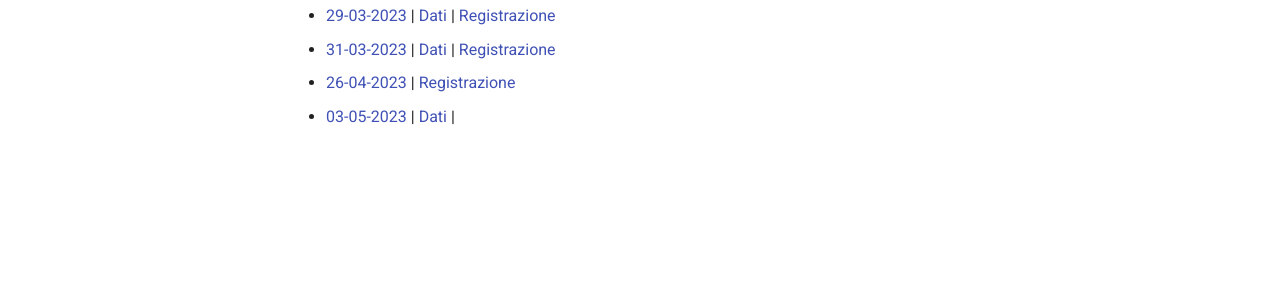
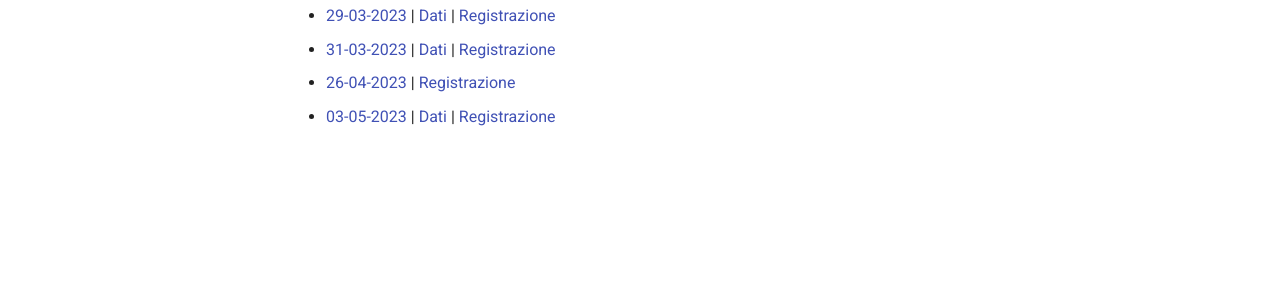
Before and after one commit to andreatitolo/gislab2023, an MkDocs documentation site: the page built from docs/2. Slides/Elenco Slides.md, in a window 1280 px wide. Shown: the part 434-734 px from the top of the page. Built offline with MkDocs 1.6.1 and Material for MkDocs 9.7.7, drawn with Linux system fonts in a browser that asks for light colours; comment, search, counter and statistics services are not loaded.

Commit message:
Add recording for lesson 8

```diff
--- a/docs/2. Slides/Elenco Slides.md
+++ b/docs/2. Slides/Elenco Slides.md
@@ -15,4 +15,4 @@
 
 -  [26-04-2023](https://www.andreatitolo.com/slides/gislab/7.QGISRasterData2.html) | [Registrazione](https://kdrive.infomaniak.com/app/share/408009/052fc587-8d8a-456b-9a64-a24762390ed1)
 
--  [03-05-2023](https://www.andreatitolo.com/slides/gislab/8.QGISRasterData3.html) | [Dati](https://kdrive.infomaniak.com/app/share/408009/f2ca5de1-f134-4caa-be18-cd22d59584e2) |
+-  [03-05-2023](https://www.andreatitolo.com/slides/gislab/8.QGISRasterData3.html) | [Dati](https://kdrive.infomaniak.com/app/share/408009/f2ca5de1-f134-4caa-be18-cd22d59584e2) | [Registrazione](https://kdrive.infomaniak.com/app/share/408009/31d0accd-dff9-47db-be03-0a1ffff9e301)
```
